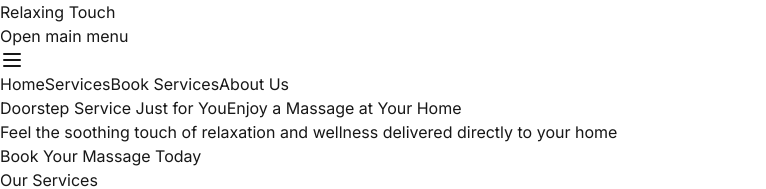
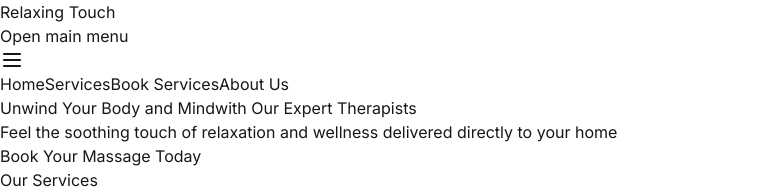
Before and after one commit to Akash-Harale/spa, a Next.js app: page / in a window 1280 px wide. Shown: the top 189 px of the page, without its empty margins (0-766 px from the left). Built offline with nearby package versions, Linux system fonts and the light colour scheme.

Commit message:
reduced time of animation

```diff
--- a/src/app/components/Home.tsx
+++ b/src/app/components/Home.tsx
@@ -36,7 +36,7 @@
                 setCurrentPhrase((prev) => (prev + 1) % phrases.length);
                 setIsFadingOut(false);
             }, 500); // Matches the fade-out duration
-        }, 3400); // Total time before switching phrases (including fade animation)
+        }, 3000); // Total time before switching phrases (including fade animation)
         return () => clearInterval(interval);
     }, [phrases.length]);
 
```
